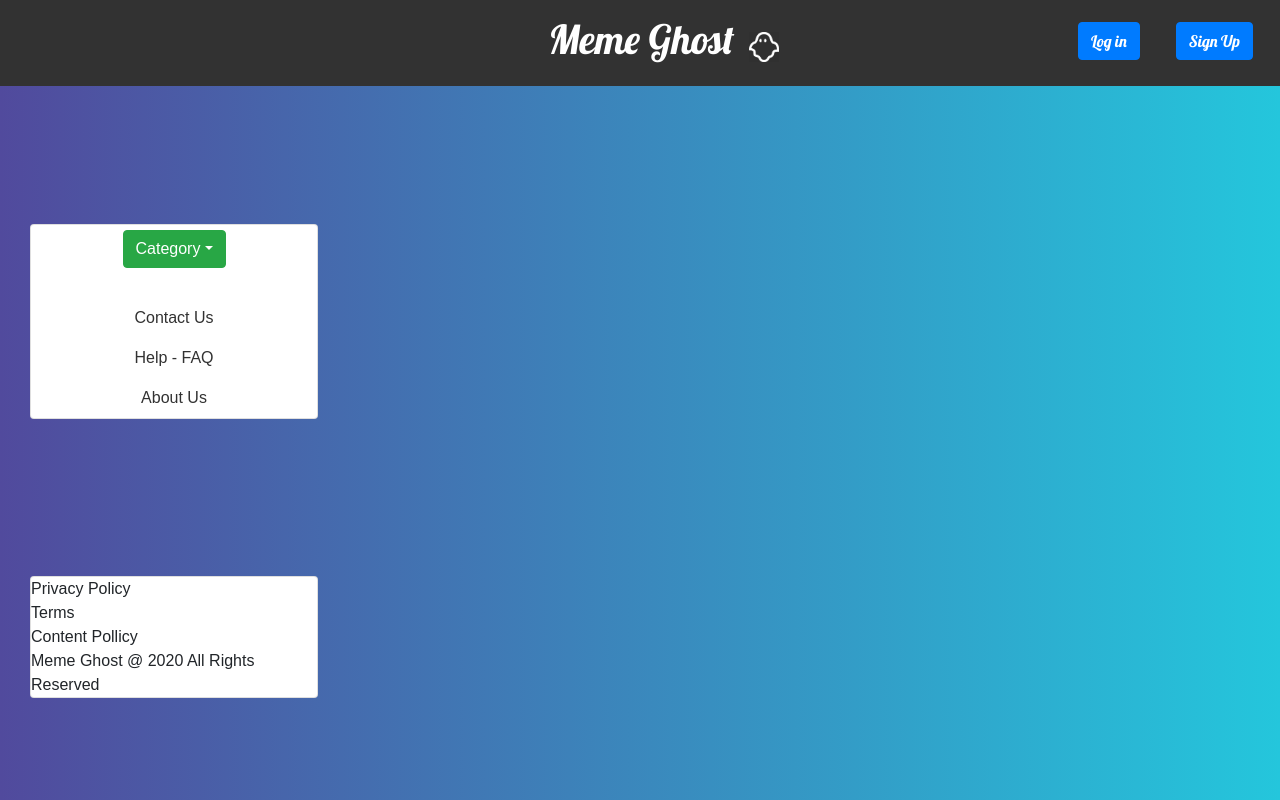
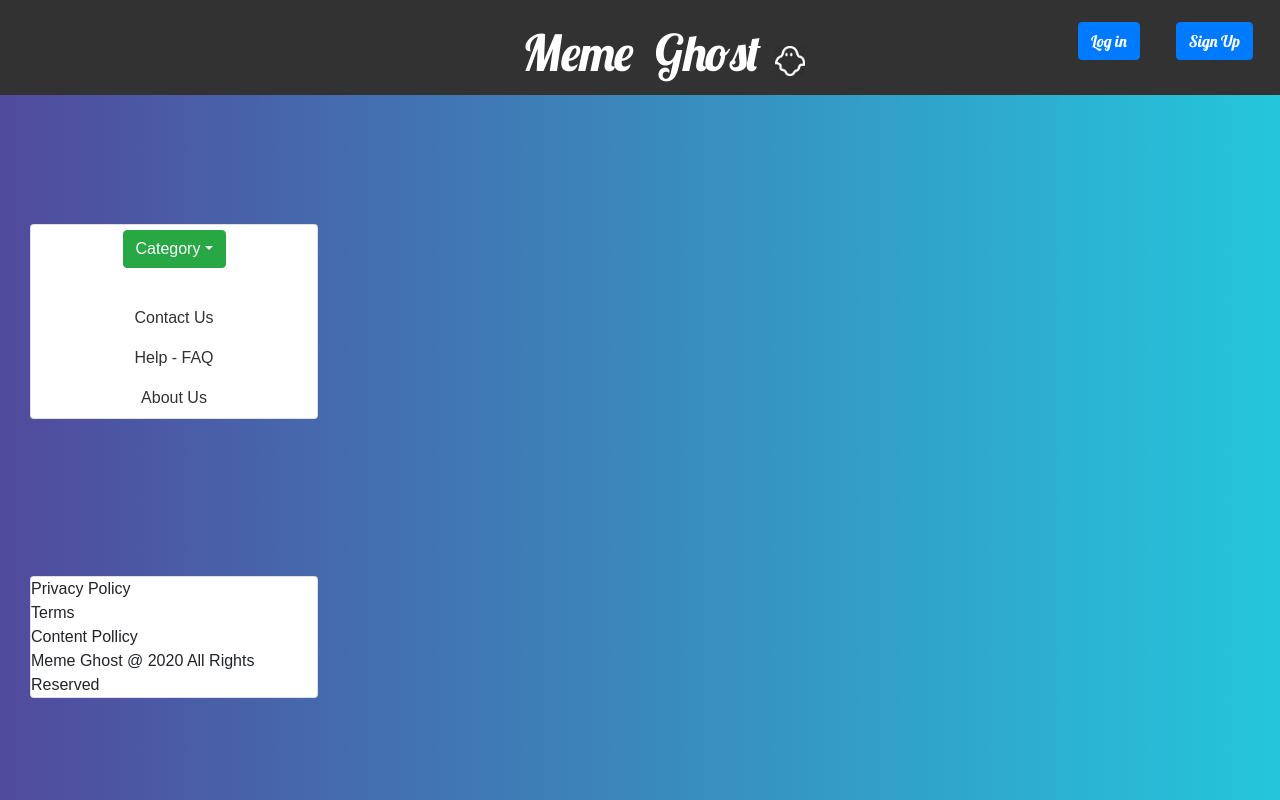
Before and after one commit to CarolinaVillegas/Diplomatura-Front, a React (Create React App) app: page / in a window 1280 px wide. Built offline with nearby package versions, Linux system fonts and the light colour scheme; no server answers; a web font is replaced by a local one.

Commit message:
agrego animacion al titulo

```diff
--- a/src/App.css
+++ b/src/App.css
@@ -38,6 +38,15 @@ body {
   float: left;
   position: relative;
   top: 80px;
+  animation:
+  stretch
+  1.5s
+  ease-out
+  0s
+  alternate
+  infinite
+  none
+  running;
 }
 
 .menuBox {
--- a/src/components/Header/Header.css
+++ b/src/components/Header/Header.css
@@ -38,6 +38,7 @@ header {
   align-items: center;
   display: flex;
   left: 8rem;
+  margin-bottom: -10px;
 }
 
 .loginIn {
@@ -137,3 +138,89 @@ header {
     margin-left: 180px;
   }
 }
+
+/*aca comienza lo del titulo */
+
+.animate {
+  font-size: 50px;
+  margin: 0px;
+}
+
+.animate span {
+  display: inline-block;
+}
+
+.animate span:nth-of-type(2) {
+  animation-delay: 0.05s;
+}
+.animate span:nth-of-type(3) {
+  animation-delay: 0.1s;
+}
+.animate span:nth-of-type(4) {
+  animation-delay: 0.15s;
+}
+.animate span:nth-of-type(5) {
+  animation-delay: 0.2s;
+}
+.animate span:nth-of-type(6) {
+  animation-delay: 0.25s;
+}
+.animate span:nth-of-type(7) {
+  animation-delay: 0.3s;
+}
+.animate span:nth-of-type(8) {
+  animation-delay: 0.35s;
+}
+.animate span:nth-of-type(9) {
+  animation-delay: 0.4s;
+}
+.animate span:nth-of-type(10) {
+  animation-delay: 0.45s;
+}
+.animate span:nth-of-type(11) {
+  animation-delay: 0.5s;
+}
+.animate span:nth-of-type(12) {
+  animation-delay: 0.55s;
+}
+.animate span:nth-of-type(13) {
+  animation-delay: 0.6s;
+}
+.animate span:nth-of-type(14) {
+  animation-delay: 0.65s;
+}
+.animate span:nth-of-type(15) {
+  animation-delay: 0.7s;
+}
+.animate span:nth-of-type(16) {
+  animation-delay: 0.75s;
+}
+.animate span:nth-of-type(17) {
+  animation-delay: 0.8s;
+}
+.animate span:nth-of-type(18) {
+  animation-delay: 0.85s;
+}
+.animate span:nth-of-type(19) {
+  animation-delay: 0.9s;
+}
+.animate span:nth-of-type(20) {
+  animation-delay: 0.95s;
+}
+
+.six span {
+  color: white;
+  opacity: 0;
+  transform: rotate(-180deg) translate(150px, 0);
+  animation: twister 0.5s forwards;
+}
+
+@keyframes twister {
+  10% {
+    opacity: 1;
+  }
+  100% {
+    transform: rotate(0deg) translate(0);
+    opacity: 1;
+  }
+}
--- a/src/components/Header/Header.js
+++ b/src/components/Header/Header.js
@@ -25,12 +25,18 @@ export default function Header({ userLoggedIn, toggleStatus }) {
           {userLoggedIn ? (
             <React.Fragment>
               <Col className="titleAndIcon">
-                <h1 className="text-center">
-                  <a style={{ textDecoration: 'none' }} href="/">
-                    Meme Ghost
-                  </a>
-                  <img className="icono" alt="" src={icon} />
-                </h1>
+                <div class="animate six">
+                  <span>M</span>
+                  <span>e</span>
+                  <span>m</span>
+                  <span>e</span> &nbsp;
+                  <span>G</span>
+                  <span>h</span>
+                  <span>o</span>
+                  <span>s</span>
+                  <span>t</span>
+                  <span><img className="icono" alt="" src={icon} /></span>
+                </div>
               </Col>
               <Col md={1} className=" header-user">
                 <Dropdown className="dropdownOutSideUser">
@@ -71,10 +77,18 @@ export default function Header({ userLoggedIn, toggleStatus }) {
           ) : (
             <React.Fragment>
               <Col className="titleAndIcon">
-                <h1 className="text-center">
-                  Meme Ghost
-                  <img className="icono" alt="" src={icon} />
-                </h1>
+              <div class="animate six">
+                  <span>M</span>
+                  <span>e</span>
+                  <span>m</span>
+                  <span>e</span> &nbsp;
+                  <span>G</span>
+                  <span>h</span>
+                  <span>o</span>
+                  <span>s</span>
+                  <span>t</span>
+                  <span><img className="icono" alt="" src={icon} /></span>
+                </div>
               </Col>
               <Col md={1}>
                 <Login setLogin={toggleStatus}></Login>
--- a/src/components/Menu/Menu.css
+++ b/src/components/Menu/Menu.css
@@ -69,7 +69,7 @@
     position: block;
 
     left: 30px;
-    top: 17.5%;
+    top: 20.5%;
     width: 8em;
   }
 }
```
